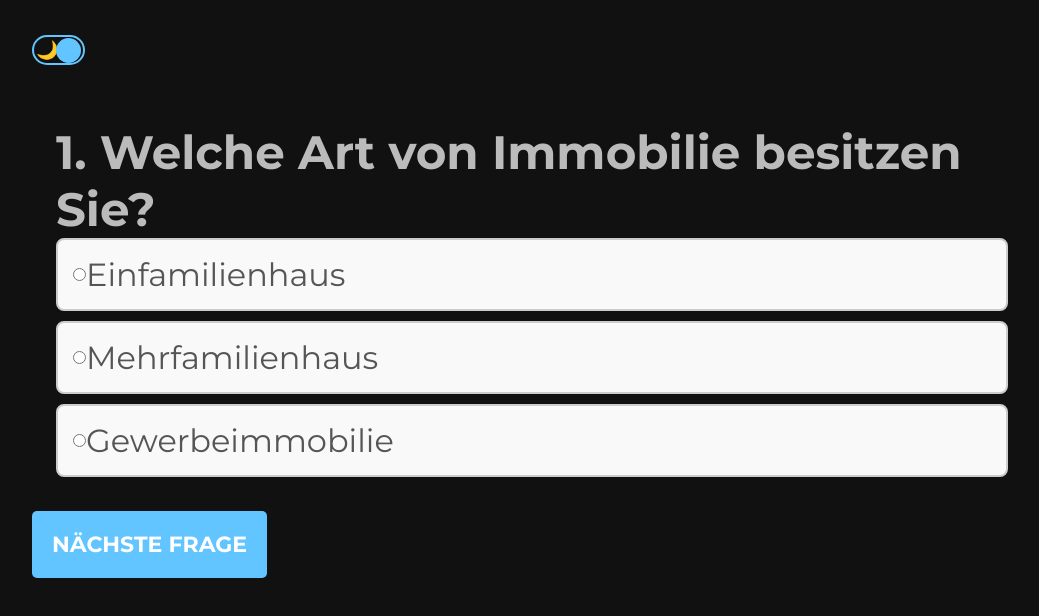
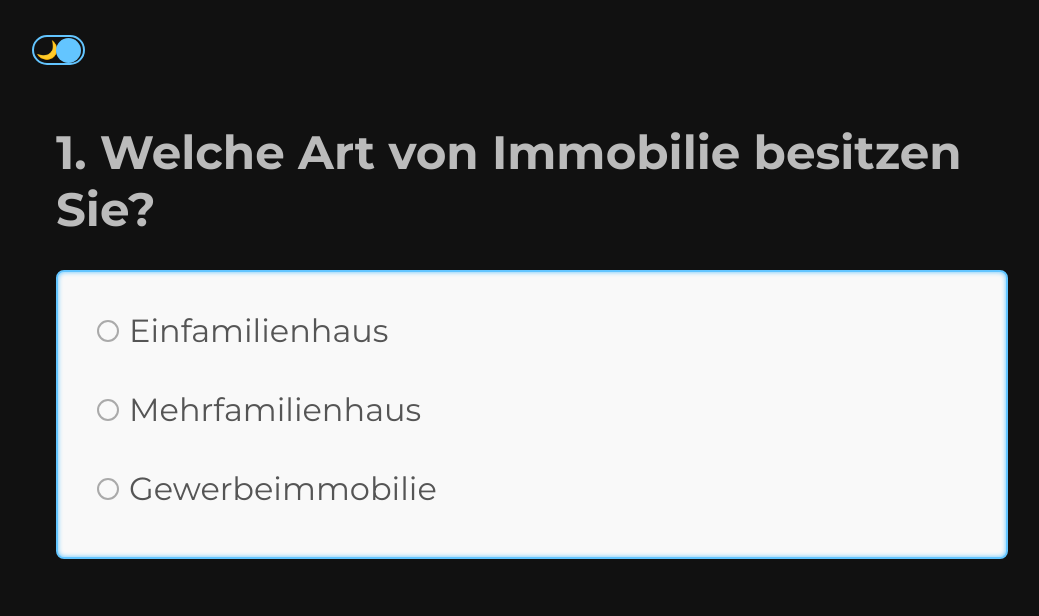
Before and after one commit to manara91/Solar-Survey, a Next.js app: page /survey in a window 1280 px wide. Shown: the top 616 px of the page, without its empty margins (108-1147 px from the left). Built offline with nearby package versions, Linux system fonts and the light colour scheme.

Commit message:
Questions Style

```diff
--- a/src/app/components/Questions/QuestionFive.jsx
+++ b/src/app/components/Questions/QuestionFive.jsx
@@ -1,11 +1,16 @@
 import styles from "./questions.module.css";
 
-function QuestionFive() {
+function QuestionFive({ updateFormData }) {
+  const handleChange = (event) => {
+    const { name, value } = event.target;
+
+    updateFormData(name, value);
+  };
   return (
     <div className={styles.questionContainer}>
-      <form className={styles.questionForm}>
+      <form className={styles.questionForm} onChange={handleChange}>
         <h3>5. Sind Sie auch an weiteren Energielösungen interessiert?</h3>
-
+        <div className={styles.questionLabels}>
           <label>
             <input type="radio" name="EnergySolutions" value="yes" />
             Ja
@@ -20,6 +25,7 @@ function QuestionFive() {
             <input type="radio" name="EnergySolutions" value="dontKnow" />
             Weis nicht
           </label>
+        </div>
       </form>
     </div>
   );
--- a/src/app/components/Questions/QuestionFour.jsx
+++ b/src/app/components/Questions/QuestionFour.jsx
@@ -1,9 +1,8 @@
-// components/QuestionOne.js
-import React from "react";
+import React, { useEffect } from "react";
 import { useMutuallyExclusive } from "../../../hooks/useMutuallyExclusive";
 import styles from "./questions.module.css";
 
-function QuestionFour() {
+function QuestionFour({ updateFormData }) {
   const {
     selectedOptions,
     noInformation,
@@ -12,7 +11,20 @@ function QuestionFour() {
     isRadioDisabled,
   } = useMutuallyExclusive();
 
-  const options = ["Option A", "Option B", "Option C", "Option D"];
+  const options = ["Option E", "Option F", "Option G", "Option H"];
+  const formKey = "question4_options";
+
+  useEffect(() => {
+    let valueToStore;
+
+    if (noInformation) {
+      valueToStore = "Keine Angabe";
+    } else {
+      valueToStore = selectedOptions;
+    }
+
+    updateFormData(formKey, valueToStore);
+  }, [selectedOptions, noInformation]);
 
   return (
     <div className={styles.questionContainer}>
--- a/src/app/components/Questions/QuestionOne.jsx
+++ b/src/app/components/Questions/QuestionOne.jsx
@@ -11,6 +11,7 @@ function QuestionOne({ updateFormData }) {
       <form className={styles.questionForm} onChange={handleChange}>
         <h3>1. Welche Art von Immobilie besitzen Sie?</h3>
 
+        <div className={styles.questionLabels}>
           <label>
             <input type="radio" name="houseType" value="singleHouse" />
             Einfamilienhaus
@@ -25,6 +26,7 @@ function QuestionOne({ updateFormData }) {
             <input type="radio" name="houseType" value="commercialProperty" />
             Gewerbeimmobilie
           </label>
+        </div>
       </form>
     </div>
   );
--- a/src/app/components/Questions/QuestionThree.jsx
+++ b/src/app/components/Questions/QuestionThree.jsx
@@ -1,9 +1,8 @@
-// components/QuestionOne.js
-import React from "react";
+import React, { useEffect } from "react";
 import { useMutuallyExclusive } from "../../../hooks/useMutuallyExclusive";
 import styles from "./questions.module.css";
 
-function QuestionThree() {
+function QuestionThree({ updateFormData }) {
   const {
     selectedOptions,
     noInformation,
@@ -12,7 +11,20 @@ function QuestionThree() {
     isRadioDisabled,
   } = useMutuallyExclusive();
 
-  const options = ["Option A", "Option B", "Option C", "Option D"];
+  const options = ["Option E", "Option F", "Option G", "Option H"];
+  const formKey = "question3_options";
+
+  useEffect(() => {
+    let valueToStore;
+
+    if (noInformation) {
+      valueToStore = "Keine Angabe";
+    } else {
+      valueToStore = selectedOptions;
+    }
+
+    updateFormData(formKey, valueToStore);
+  }, [selectedOptions, noInformation]);
 
   return (
     <div className={styles.questionContainer}>
--- a/src/app/components/Questions/QuestionTwo.jsx
+++ b/src/app/components/Questions/QuestionTwo.jsx
@@ -11,7 +11,7 @@ function QuestionTwo({ updateFormData }) {
     isRadioDisabled,
   } = useMutuallyExclusive();
 
-  const options = ["Option A", "Option B", "Option C", "Option D"];
+  const options = ["Süd", "West", "Ost", "Nord"];
   const formKey = "question2_options";
   useEffect(() => {
     let valueToStore;
@@ -27,10 +27,10 @@ function QuestionTwo({ updateFormData }) {
   return (
     <div className={styles.questionContainer}>
       <form className={styles.questionForm}>
-        <h3>2. Was ist Ihre erste Frage?</h3>
+        <h3>2. Wie ist Ihr Dach ausgerichtet?</h3>
+        <p>Mehrfachauswahl möglich:</p>
 
         <div className={styles.optionsGroup}>
-          <p>Bitte wählen Sie aus (Mehrfachauswahl möglich):</p>
           {options.map((option) => (
             <label
               key={option}
--- a/src/app/components/Questions/questions.module.css
+++ b/src/app/components/Questions/questions.module.css
@@ -1,44 +1,76 @@
 .questionContainer {
   max-width: 1000px;
-  height: auto;
-
-  margin: 0 auto;
-
-  display: flex;
-  justify-content: space-between;
+  min-height: 700px;
+  transition: opacity 0.3s ease-in-out, transform 0.3s ease-in-out;
 }
 .questionForm {
-
   font-size: 2.5rem;
-
+  /* border: 1px solid red; */
   padding: 24px;
-
-
 }
 
+.optionsGroup,
+.questionLabels {
+  border: 2px solid var(--color-primary);
+  border-radius: 8px;
+  background-color: #f9f9f9;
+  padding: 24px;
+  margin-top: 32px;
+  box-shadow: inset 0 0 5px var(--color-primary);
+  color: #555;
+}
 
-/* .questionForm p {
-    margin-bottom: 15px;
-    font-size: 1.1em;
-    font-weight: bold;
-    color: #333;
-} */
+.optionsGroup {
+  display: flex;
+  flex-direction: column;
+  gap: 10px;
 
-.questionForm label {
+  /* color: #555; */
+}
 
+.questionLabels label {
   display: flex;
-
   align-items: center;
-
   cursor: pointer;
   margin-bottom: 10px;
   padding: 15px 15px;
-    border: 2px solid #ccc;
-    border-radius: 8px;
+  font-size: 2rem;
+}
 
-    background-color: #f9f9f9;
-    font-size: 2rem;
-    color: #555;
+.questionLabels input[type="radio"],
+.questionLabels input[type="checkbox"] {
+  appearance: none;
+  width: 22px;
+  height: 22px;
+  border: 2px solid #aaa;
+  border-radius: 50%;
+
+  margin-right: 10px;
+  outline: none;
+  cursor: pointer;
+  display: inline-block;
+  position: relative;
+  flex-shrink: 0;
+  transition: all 0.2s ease-in-out;
+}
+
+.questionLabels input[type="radio"]:checked::before {
+  content: "";
+  display: block;
+  width: 8px;
+  height: 8px;
+  border-radius: 50%;
+  background-color: white;
+  position: absolute;
+  top: 50%;
+  left: 50%;
+  transform: translate(-50%, -50%);
+}
+
+.questionLabels input[type="radio"]:checked,
+.questionLabels input[type="checkbox"]:checked {
+  border-color: var(--color-primary);
+  background-color: var(--color-primary);
 }
 
 /* 22222222 */
@@ -46,10 +78,3 @@
   color: #aaa;
   cursor: not-allowed;
 }
-
-
-.optionsGroup {
-  display: flex;
-  flex-direction: column;
-  gap: 10px;
-}
--- a/src/app/survey/page.jsx
+++ b/src/app/survey/page.jsx
@@ -1,7 +1,7 @@
 "use client";
 import React, { useState, useCallback } from "react";
 import { useRouter } from "next/navigation";
-
+import styles from "./survey.module.css";
 import Button from "../../elements/Button/Button";
 
 import QuestionOne from "../components/Questions/QuestionOne";
@@ -75,13 +75,13 @@ export default function SurveyPage() {
         return <QuestionTwo {...props} />;
 
       case 3:
-        return <QuestionThree />;
+        return <QuestionThree {...props} />;
 
       case 4:
-        return <QuestionFour />;
+        return <QuestionFour {...props} />;
 
       case 5:
-        return <QuestionFive />;
+        return <QuestionFive {...props} />;
 
       default:
         return <div>Danke! </div>;
@@ -89,10 +89,10 @@ export default function SurveyPage() {
   };
 
   return (
-    <div className="survey-container">
+    <div className={styles.surveyContainer}>
       {renderCurrentQuestion()}
 
-      <div className="survey-buttons">
+      <div className={styles.surveyButtons}>
         {currentQuestion > 1 && (
           <Button text="Vorherige Frage" handleClick={goToPreviousQuestion} />
         )}
--- /dev/null
+++ b/src/app/survey/survey.module.css
@@ -0,0 +1,9 @@
+.surveyContainer {
+  display: flex;
+  justify-content: space-between;
+  flex-direction: column;
+}
+
+.surveyButtons {
+  margin-left: 15px;
+}
```
Also changed, not shown: src/app/results/page.jsx (+38 -7 lines). Lines whose indentation alone changed are shown as unchanged.
